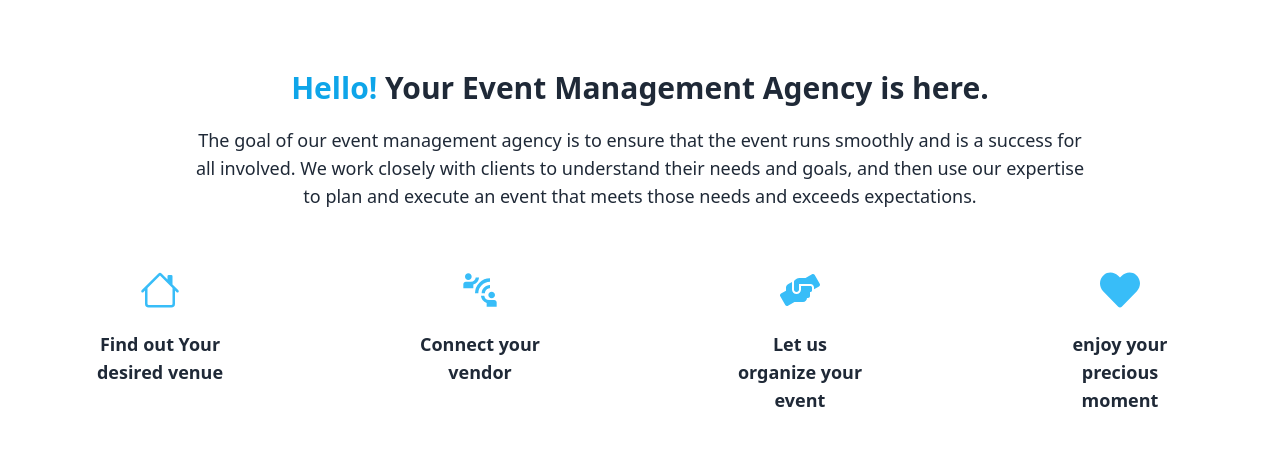
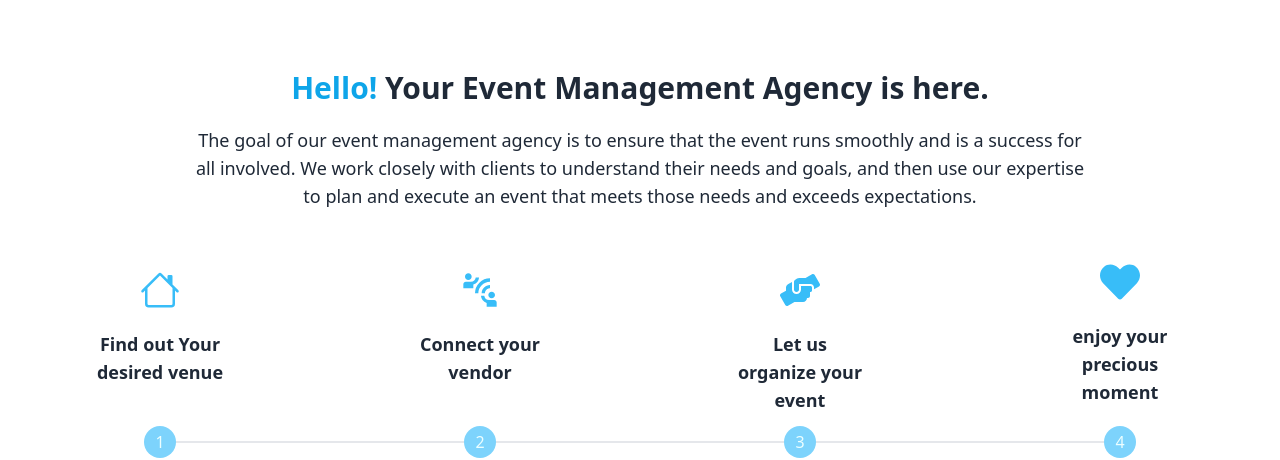
Before and after one commit to hafizuddinraju/event-app, a Next.js app: page / in a window 1280 px wide. Shown: the part 340-800 px from the top of the page. Built offline with nearby package versions, Linux system fonts and the light colour scheme; no server answers; the database is empty.

Commit message:
features numbering

```diff
--- /dev/null
+++ b/components/features/Features.js
@@ -0,0 +1,74 @@
+import React from 'react';
+import { BsHouse } from 'react-icons/bs';
+import { FaHandsHelping, FaHeart } from 'react-icons/fa';
+import { MdOutlineConnectWithoutContact } from 'react-icons/md';
+import styles from './Features.module.css'
+
+const Features = () => {
+    return (
+        <div className='my-20'>
+            <div className='text-center'>
+                <p className='text-3xl font-bold'>
+                    <span className='text-sky-500'>Hello! </span>
+                    Your Event Management Agency is here.
+                </p>
+            </div>
+            <div className='text-center text-lg mx-10 sm:mx-20 md:mx-48 my-5'>
+                <p>The goal of our event management agency is to ensure that the event runs smoothly and is a success for all involved. We work closely with clients to understand their needs and goals, and then use our expertise to plan and execute an event that meets those needs and exceeds expectations.</p>
+            </div>
+            <div className='flex flex-wrap justify-around mt-10'>
+                <div className='h-44 w-44 p-5 hover:border hover:border-sky-300'>
+                    <div className='flex justify-center align-middle mb-5'>
+                        <BsHouse className='h-10 w-10 text-sky-400 hover:text-pink-400'></BsHouse>
+                    </div>
+                    <div className='text-center'>
+                        <p className='text-lg font-semibold'>Find out Your desired venue</p>
+                    </div>
+                </div>
+                <div className='h-44 w-44 p-5 hover:border hover:border-sky-300'>
+                    <div className='flex justify-center align-middle'>
+                        <MdOutlineConnectWithoutContact className='h-10 w-10 text-sky-400 hover:text-pink-400 mb-5'></MdOutlineConnectWithoutContact>
+                    </div>
+                    <div className='text-center'>
+                        <p className='text-lg font-semibold'>Connect your vendor</p>
+                    </div>
+                </div>
+                <div className='h-44 w-44 p-5 hover:border hover:border-sky-300'>
+                    <div className='flex justify-center align-middle'>
+                        <FaHandsHelping className='h-10 w-10 text-sky-400 hover:text-pink-400 mb-5'></FaHandsHelping>
+                    </div>
+                    <div className='text-center'>
+                        <p className='text-lg font-semibold'>Let us organize your event</p>
+                    </div>
+                </div>
+                <div className='h-44 w-44 p-3 hover:border hover:border-sky-300'>
+                    <div className='flex justify-center align-middle'>
+                        <FaHeart className='h-10 w-10 text-sky-400 hover:text-pink-400 mb-5'></FaHeart>
+                    </div>
+                    <div className='text-center'>
+                        <p className='text-lg font-semibold'>enjoy your precious moment</p>
+                    </div>
+                </div>
+            </div>
+            <div className='hidden sm:flex sm:flex-wrap justify-around sm:mx-20 md:mx-24 lg:mx-36'>
+                <div className={styles.horizontal_line}>
+                    <p className='py-1'>1</p>
+                </div>
+                <div class="flex-grow my-auto bg-gray-200 h-0.5"></div>
+                <div className={styles.horizontal_line}>
+                    <p className='py-1'>2</p>
+                </div>
+                <div class="flex-grow my-auto bg-gray-200 h-0.5"></div>
+                <div className={styles.horizontal_line}>
+                    <p className='py-1'>3</p>
+                </div>
+                <div class="flex-grow my-auto bg-gray-200 h-0.5"></div>
+                <div className={styles.horizontal_line}>
+                    <p className='py-1'>4</p>
+                </div>
+            </div>
+        </div>
+    );
+};
+
+export default Features;
--- /dev/null
+++ b/components/features/Features.module.css
@@ -0,0 +1,10 @@
+.horizontal_line{
+    --tw-bg-opacity: 1;
+    background-color: rgb(125 211 252 / var(--tw-bg-opacity));
+    border-radius: 9999px;
+    --tw-text-opacity: 1;
+    color: rgb(236 254 255 / var(--tw-text-opacity));
+    height: 32px;
+    width: 32px;
+    text-align: center;
+}
--- a/components/howToReachUs/howToReachUs.js
+++ b/components/howToReachUs/howToReachUs.js
@@ -1,55 +1,8 @@
 import React from 'react';
-import { BsHouse } from 'react-icons/bs';
-import { FaHandsHelping, FaHeart } from 'react-icons/fa';
-import { MdOutlineConnectWithoutContact } from 'react-icons/md';
 
 const HowToReachUs = () => {
     return (
-        <div className='my-20'>
-            <div className='text-center'>
-                <p className='text-3xl font-bold'>
-                    <span className='text-sky-500'>Hello! </span>
-                    Your Event Management Agency is here.
-                </p>
-            </div>
-            <div className='text-center text-lg mx-10 sm:mx-20 md:mx-48 my-5'>
-                <p>The goal of our event management agency is to ensure that the event runs smoothly and is a success for all involved. We work closely with clients to understand their needs and goals, and then use our expertise to plan and execute an event that meets those needs and exceeds expectations.</p>
-            </div>
-            <div className='flex flex-wrap justify-around my-10'>
-                <div className='h-44 w-44 p-5 hover:border hover:border-sky-300'>
-                    <div className='flex justify-center align-middle mb-5'>
-                        <BsHouse className='h-10 w-10 text-sky-400 hover:text-pink-400'></BsHouse>
-                    </div>
-                    <div className='text-center'>
-                        <p className='text-lg font-semibold'>Find out Your desired venue</p>
-                    </div>
-                </div>
-                <div className='h-44 w-44 p-5 hover:border hover:border-sky-300'>
-                    <div className='flex justify-center align-middle'>
-                        <MdOutlineConnectWithoutContact className='h-10 w-10 text-sky-400 hover:text-pink-400 mb-5'></MdOutlineConnectWithoutContact>
-                    </div>
-                    <div className='text-center'>
-                        <p className='text-lg font-semibold'>Connect your vendor</p>
-                    </div>
-                </div>
-                <div className='h-44 w-44 p-5 hover:border hover:border-sky-300'>
-                    <div className='flex justify-center align-middle'>
-                        <FaHandsHelping className='h-10 w-10 text-sky-400 hover:text-pink-400 mb-5'></FaHandsHelping>
-                    </div>
-                    <div className='text-center'>
-                        <p className='text-lg font-semibold'>Let us organize your event</p>
-                    </div>
-                </div>
-                <div className='h-44 w-44 p-5 hover:border hover:border-sky-300'>
-                    <div className='flex justify-center align-middle'>
-                        <FaHeart className='h-10 w-10 text-sky-400 hover:text-pink-400 mb-5'></FaHeart>
-                    </div>
-                    <div className='text-center'>
-                        <p className='text-lg font-semibold'>enjoy your precious moment</p>
-                    </div>
-                </div>
-            </div>
-        </div>
+        <div></div>
     );
 };
 
--- a/pages/index.js
+++ b/pages/index.js
@@ -9,6 +9,7 @@ import Topbar from '../components/Navbar/Topbar'
 import Testimonial from '../components/Testimonial/Testimonial'
 import HappyClients from '../components/HappyClients/HappyClients'
 import Category from '../components/Categories/Category';
+import Features from '../components/features/Features'
 
 export default function Home() {
   return (
@@ -22,7 +23,7 @@ export default function Home() {
       <main>
         <Topbar></Topbar>
         <Header></Header>
-        <HowToReachUs></HowToReachUs>
+        <Features></Features>
         <Category></Category>
         <About></About>
         <GallerySection />
```
